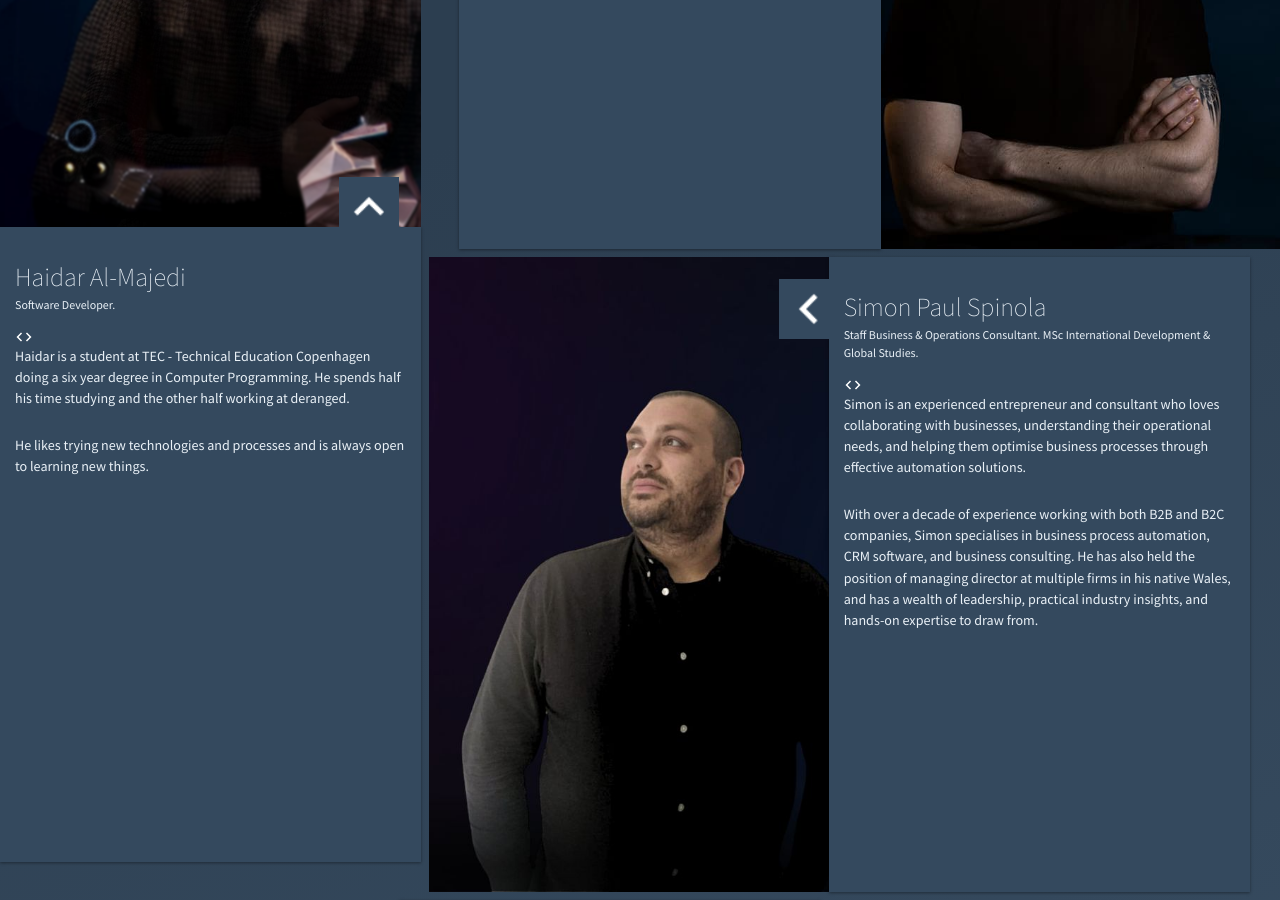
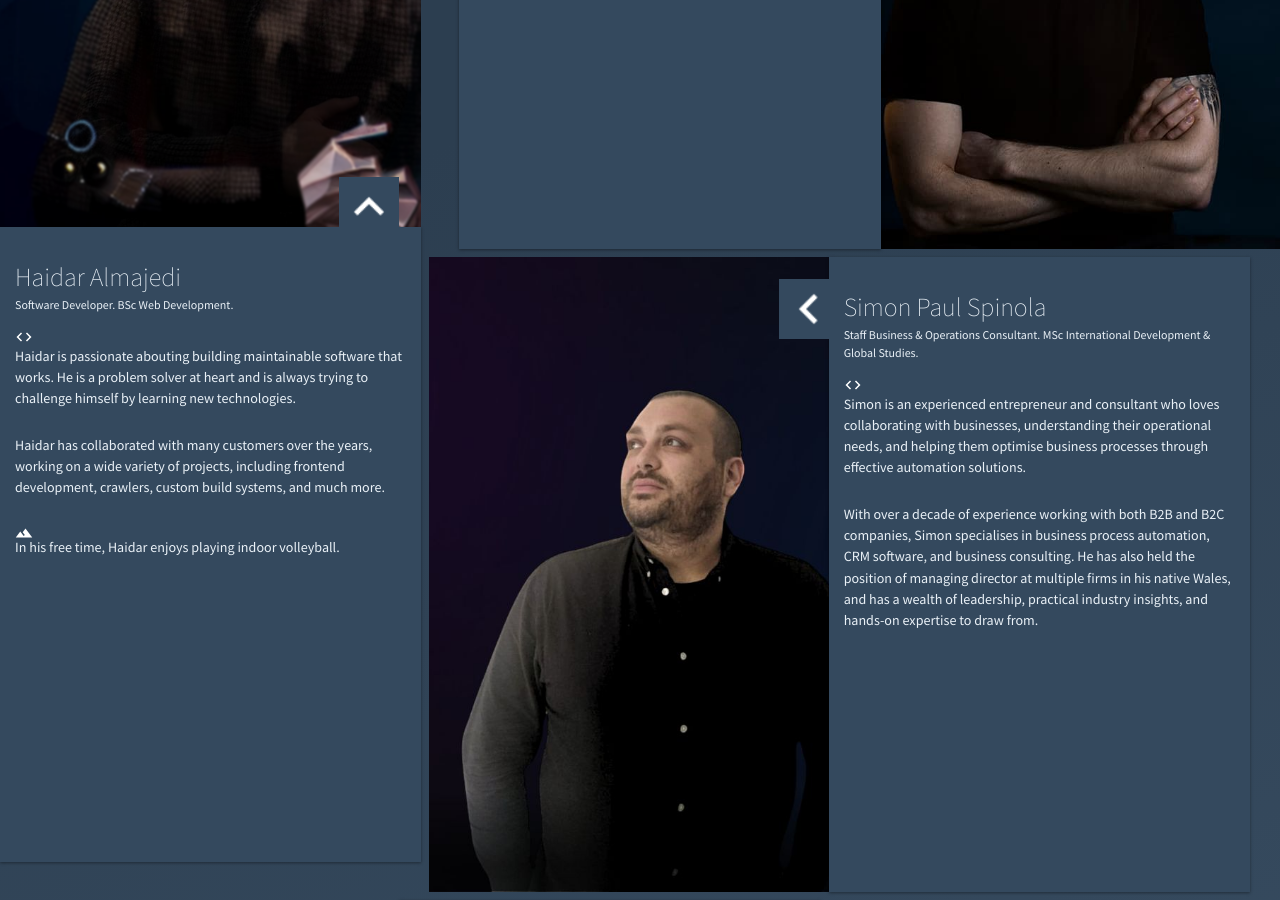
Before and after one commit to derangeddk/deranged.dk, a Jekyll site: the page built from the-team/index.html, in a window 1280 px wide and 900 px high, scrolled down 2352 px. Built offline with Jekyll 4.4.1, drawn with Linux system fonts in a browser that asks for light colours; some web fonts are replaced; comment, search, counter and statistics services are not loaded; some of the changed text lies outside the part shown.

Commit message:
Small updates to team descriptions and CV: - Update Haidar description - Update Anders degree BA -> BSc (BA = bachelor in arts, BSc = bachelor in STEM) - Update team CV to latest

```diff
--- a/the-team/index.html
+++ b/the-team/index.html
@@ -668,7 +668,7 @@ sitemap_include: 'yes'
             class="person person-lg-col-3 person-lg-scoot-right person-md-col-2 person-md-scoot-right person-sm-col-1 person-sm-scoot-right person-xs-scoot-right person-xs-col-1">
             <div class="person-name">
                 <h2>Anders Enghøj</h2>
-                <div class="person-title">Staff Software Developer. BA Web Development.</div>
+                <div class="person-title">Staff Software Developer. BSc Web Development.</div>
             </div>
             <div class="person-about">
                 <p>
@@ -751,18 +751,21 @@ sitemap_include: 'yes'
         <div
             class="person person-lg-col-4 person-lg-scoot-left person-md-col-2 person-md-scoot-left person-sm-col-1 person-sm-scoot-up person-xs-scoot-left">
             <div class="person-name">
-                <h2>Haidar Al-Majedi</h2>
-                <div class="person-title">Software Developer.</div>
+                <h2>Haidar Almajedi</h2>
+                <div class="person-title">Software Developer. BSc Web Development.</div>
             </div>
             <div class="person-about">
                 <p>
-                    Haidar is a student at TEC - Technical Education Copenhagen doing a six year degree in Computer
-                    Programming.
-                    He spends half his time studying and the other half working at deranged.
+                    Haidar is passionate abouting building maintainable software that works. He is a problem solver at heart
+                    and is always trying to challenge himself by learning new technologies.
                 </p>
                 <p>
-                    He likes trying new technologies and processes and is always open to learning new things.
+                    Haidar has collaborated with many customers over the years, working on a wide variety of projects,
+                    including frontend development, crawlers, custom build systems, and much more.
                 </p>
+            </div>
+            <div class="person-free-time">
+                In his free time, Haidar enjoys playing indoor volleyball.
             </div>
         </div>
         <div class="person-image person-lg-col-4 person-md-col-3 person-sm-col-2 person-xs-col-2">
```
Also changed, not shown: 1 other file.
